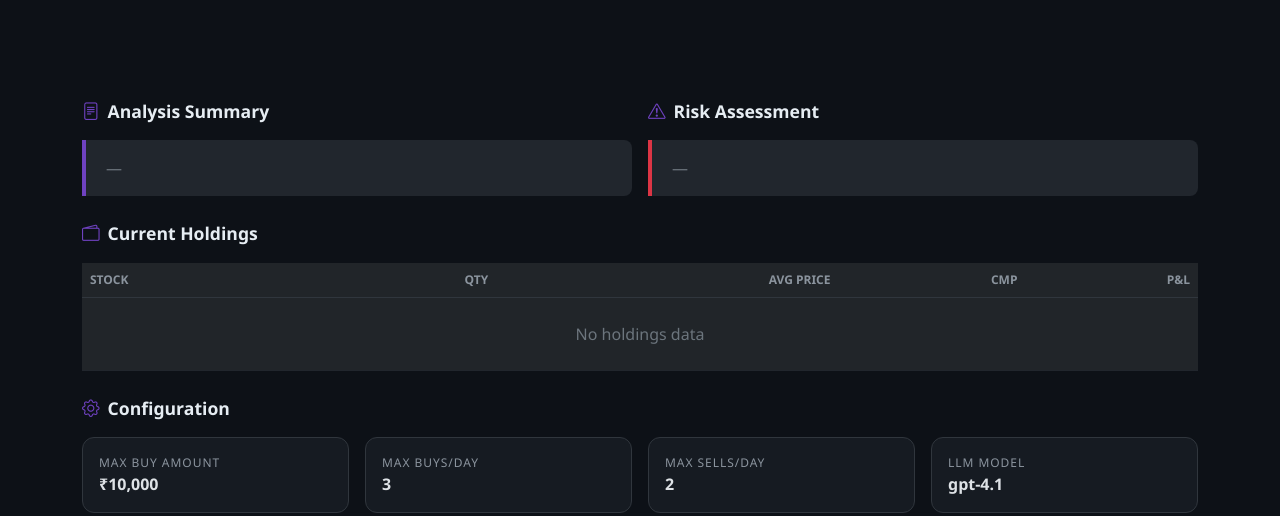
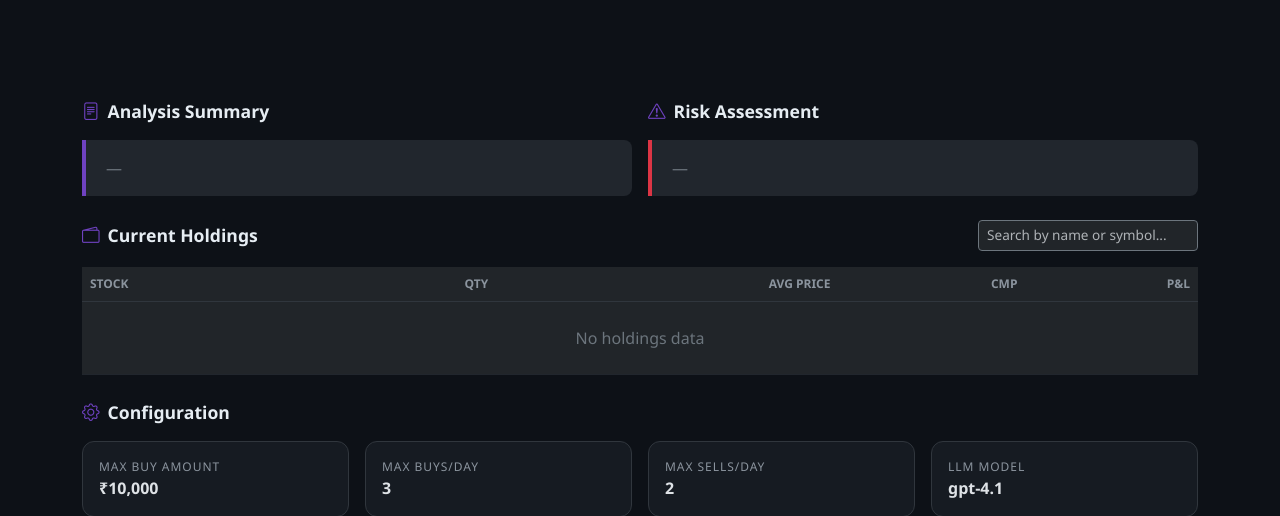
Before and after one commit to harshitagarwal93/StockRecommenderApp, a Flask app: page / in a window 1280 px wide. Shown: the part 773-1289 px from the top of the page. Run offline with Flask 3, Linux system fonts and the light colour scheme.

Commit message:
Add search filter to holdings table

```diff
--- a/templates/index.html
+++ b/templates/index.html
@@ -171,7 +171,12 @@
 
             <!-- Current Holdings -->
             <div class="mb-4">
-                <div class="section-title"><i class="bi bi-wallet2 me-2"></i>Current Holdings</div>
+                <div class="d-flex flex-wrap justify-content-between align-items-center mb-3">
+                    <div class="section-title mb-0"><i class="bi bi-wallet2 me-2"></i>Current Holdings</div>
+                    <input type="text" id="holdingsSearch" class="form-control form-control-sm bg-dark text-light border-secondary"
+                           placeholder="Search by name or symbol..." oninput="filterHoldings()"
+                           style="max-width:220px;font-size:.85rem">
+                </div>
                 <div class="table-responsive">
                     <table class="table holdings-table mb-0">
                         <thead>
@@ -479,6 +484,15 @@
             }
         }
 
+        function filterHoldings() {
+            const query = document.getElementById('holdingsSearch').value.toLowerCase();
+            const rows = document.querySelectorAll('#holdingsBody tr');
+            rows.forEach(row => {
+                const text = row.textContent.toLowerCase();
+                row.style.display = text.includes(query) ? '' : 'none';
+            });
+        }
+
         function connectKite(e) {
             e.preventDefault();
             const el = document.getElementById('kiteStatus');
```
Also changed, not shown: frontend/index.html (+15 -1 lines).
